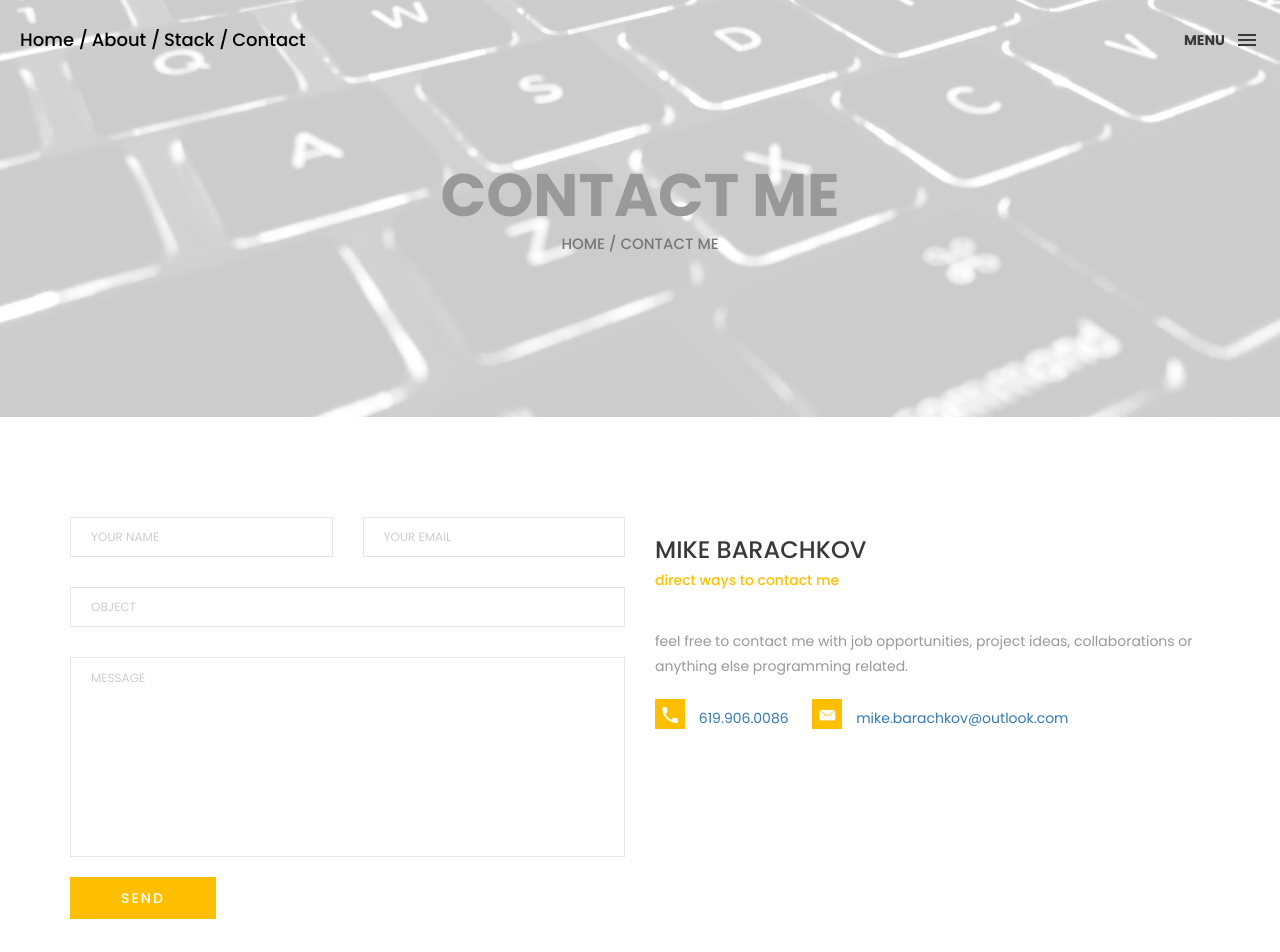
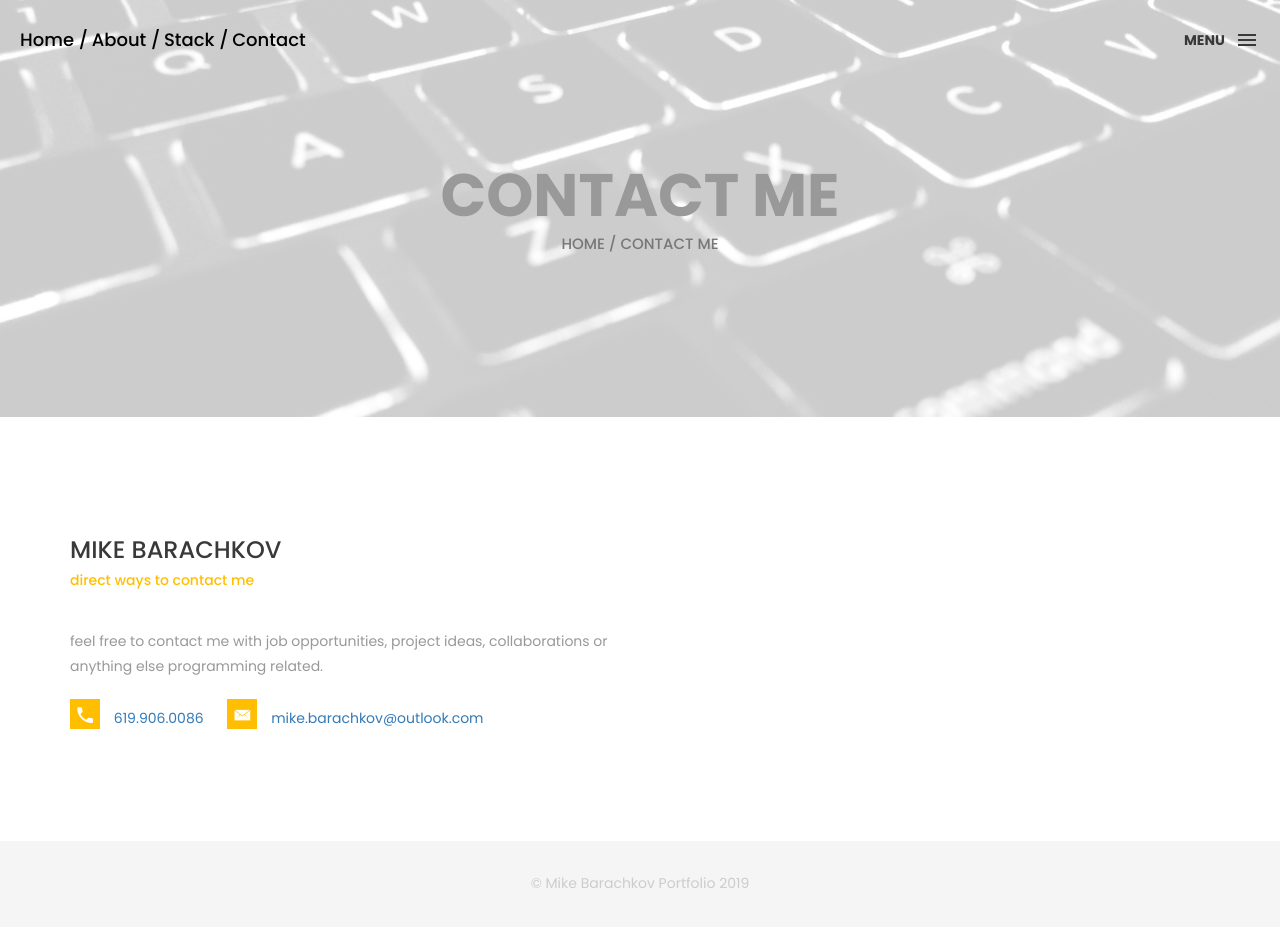
Before and after one commit to mbarachkov/new-portfolio, a plain HTML site: page contact.html in a window 1280 px wide. Shown: the top 952 px of the page. After the commit the page ends 927 px from the top, so only its background shows below. Drawn offline with Linux system fonts and the light colour scheme; files whose address does not match are found by name.

Commit message:
took out unnessasary model

```diff
--- a/contact.html
+++ b/contact.html
@@ -95,8 +95,8 @@
 
     <!-- main-container -->
     <div class="container main-container">
-        <div class="col-md-6">
-            <form action="#" method="post">
+        <!-- <div class="col-md-6">
+            <form action="mailto:mike.barachkov@outlook.com" method="post">
                 <div class="row">
                     <div class="col-md-6">
                         <div class="input-contact">
@@ -127,7 +127,7 @@
                     </div>
                 </div>
             </form>
-        </div>
+        </div> -->
 
         <div class="col-md-6">
             <h3 class="text-uppercase">Mike Barachkov</h3>
```
